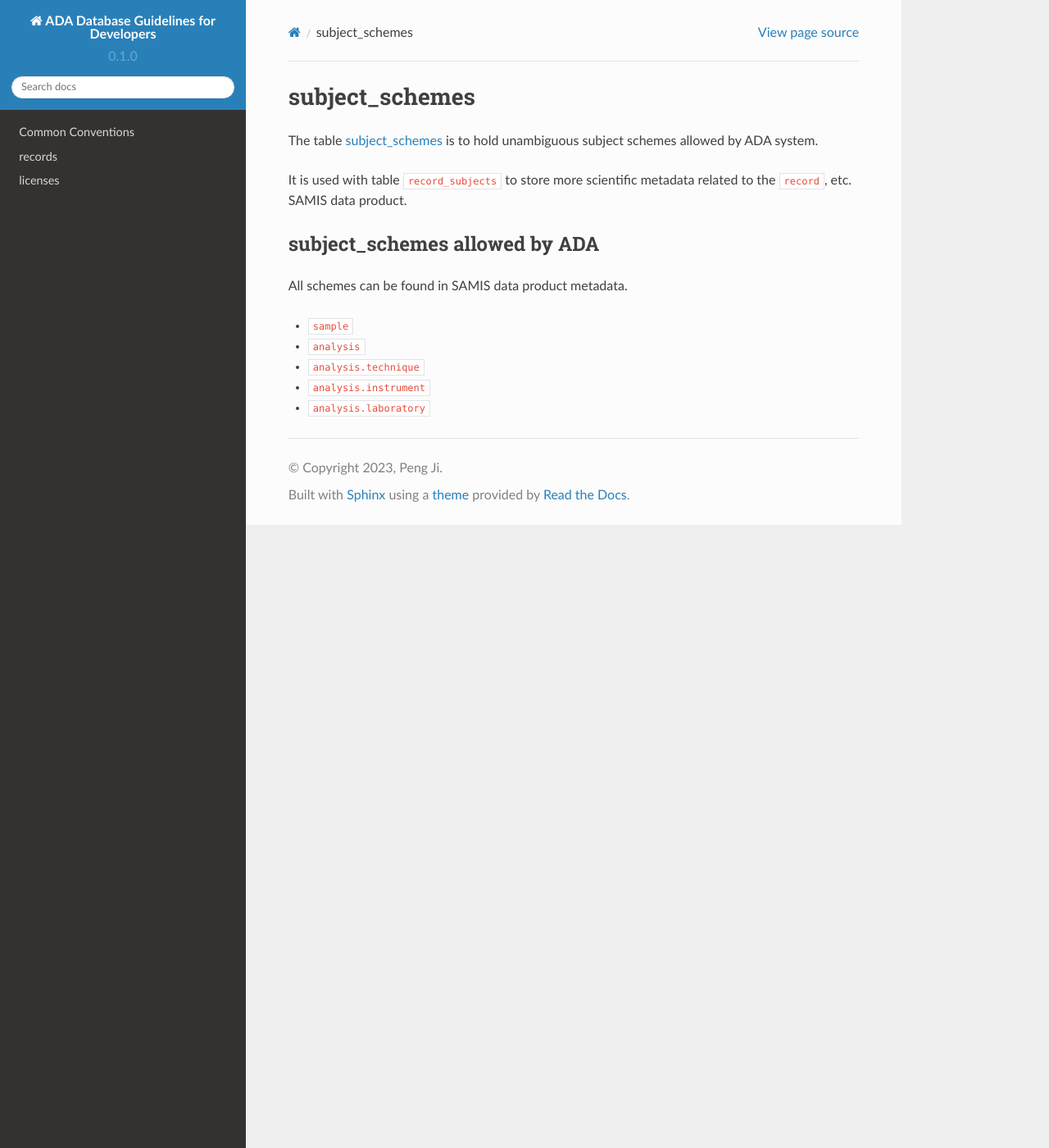
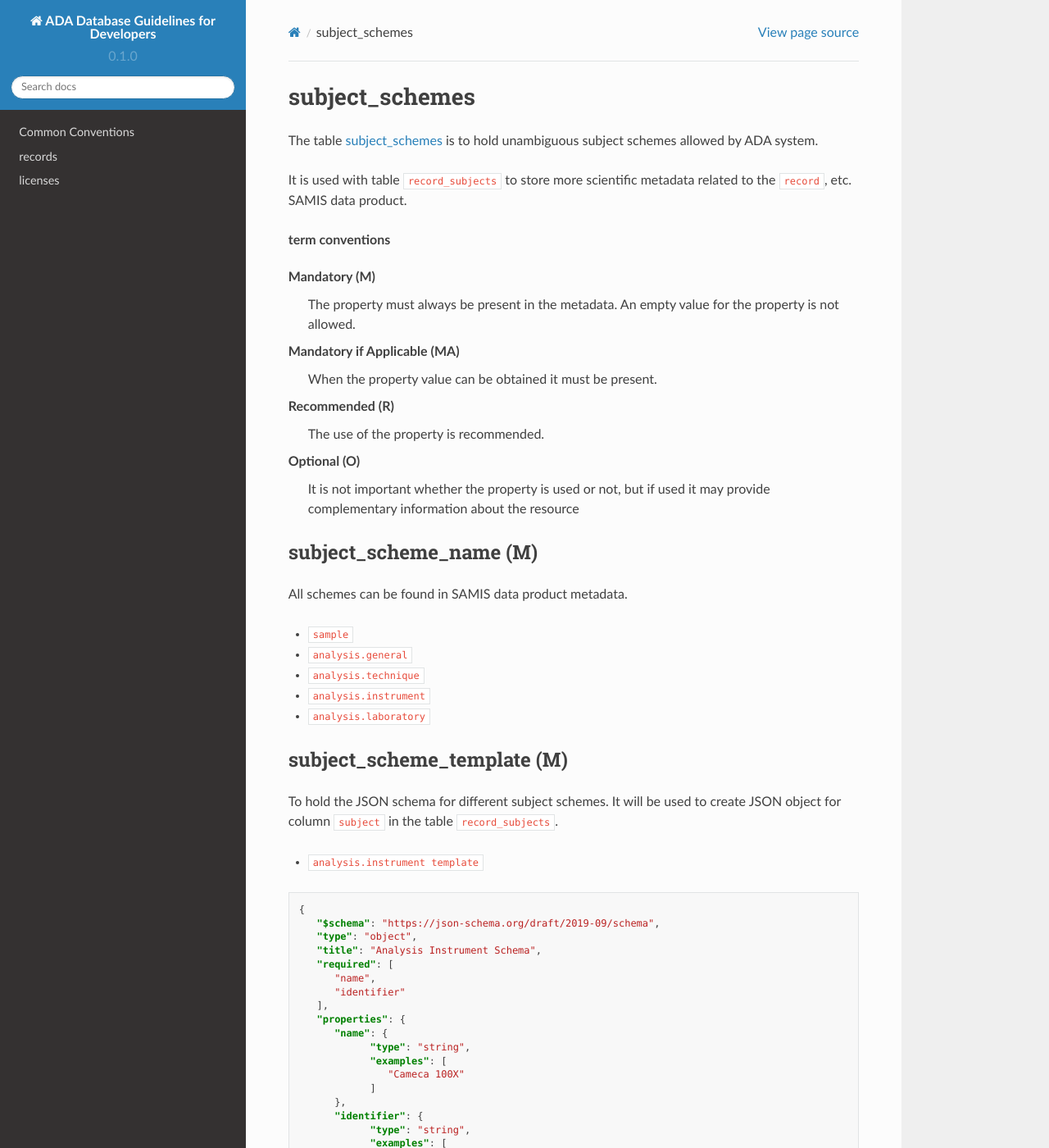
Before and after one commit to amds-ldeo/ada-db-spec, a Sphinx documentation site: the page built from docs/source/subject_schemes.rst, in a window 1280 px wide and 1400 px high. Shown: the whole window at 82% size. Built offline with Sphinx 7.4.7 and the Read the Docs theme 2.0.0, drawn with Linux system fonts in a browser that asks for light colours; some of the changed text lies outside the part shown.

Commit message:
refactor: update content of subject_schemes.rst

```diff
--- a/docs/source/subject_schemes.rst
+++ b/docs/source/subject_schemes.rst
@@ -4,13 +4,63 @@ The table `subject_schemes <https://schema.astromat.org/ada/tables/subject_schem
 
 It is used with table ``record_subjects`` to store more scientific metadata related to the ``record``, etc. SAMIS data product.
 
-subject_schemes allowed by ADA
--------------------------------
+**term conventions**
+
+Mandatory (**M**)
+  The property must always be present in the metadata. An empty value for the property is not allowed.
+
+Mandatory if Applicable (**MA**)
+  When the property value can be obtained it must be present.
+
+Recommended (R)
+  The use of the property is recommended.
+
+Optional (O)
+  It is not important whether the property is used or not, but if used it may provide complementary information about the resource
+
+subject_scheme_name (M)
+-----------------------
 
 All schemes can be found in SAMIS data product metadata.
 
 * ``sample``
-* ``analysis``
+* ``analysis.general``
 * ``analysis.technique``
 * ``analysis.instrument``
 * ``analysis.laboratory``
+
+subject_scheme_template (M)
+---------------------------
+To hold the JSON schema for different subject schemes. It will be used to create JSON object for column ``subject`` in the table ``record_subjects``.
+
+* ``analysis.instrument template``
+
+.. code-block:: json
+
+   {
+      "$schema": "https://json-schema.org/draft/2019-09/schema",
+      "type": "object",
+      "title": "Analysis Instrument Schema",
+      "required": [
+         "name",
+         "identifier"
+      ],
+      "properties": {
+         "name": {
+               "type": "string",
+               "examples": [
+                  "Cameca 100X"
+               ]
+         },
+         "identifier": {
+               "type": "string",
+               "examples": [
+                  "CAM100"
+               ]
+         }
+      },
+      "examples": [{
+         "name": "Cameca 100X",
+         "identifier": "CAM100"
+      }]
+   }
```
